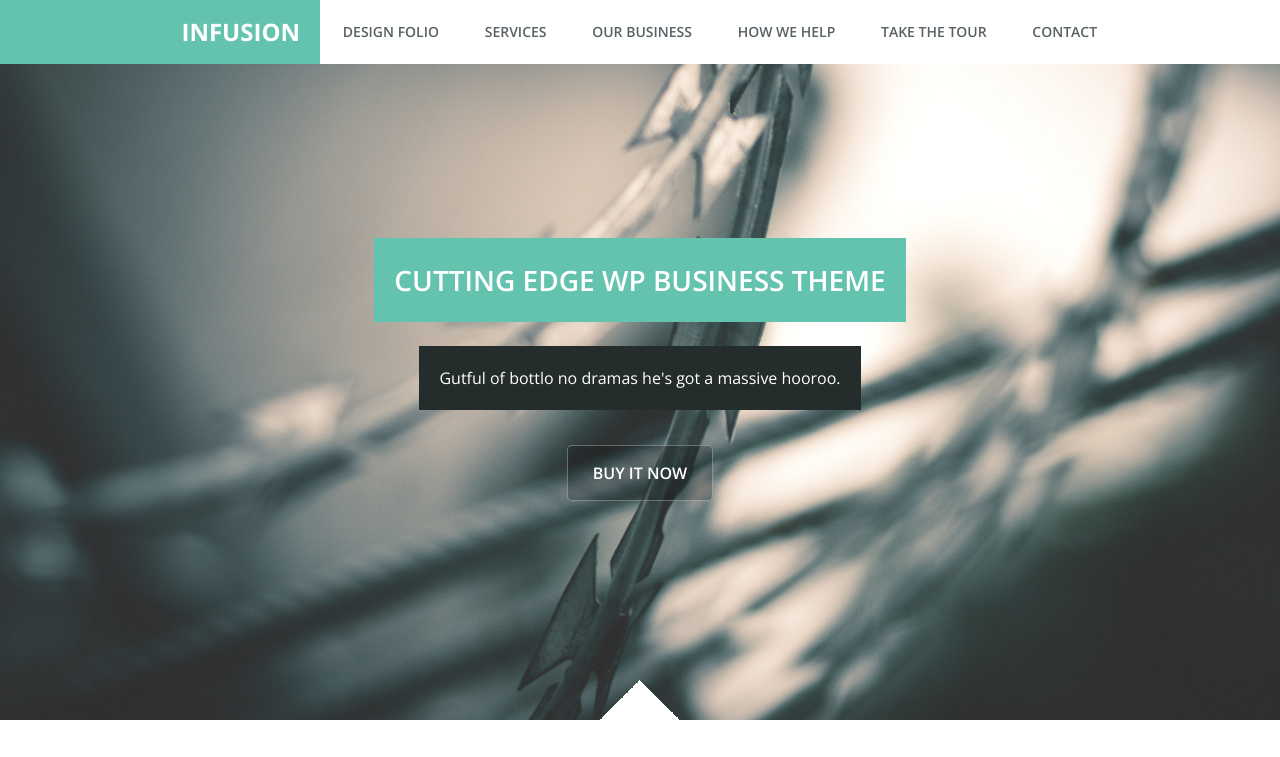
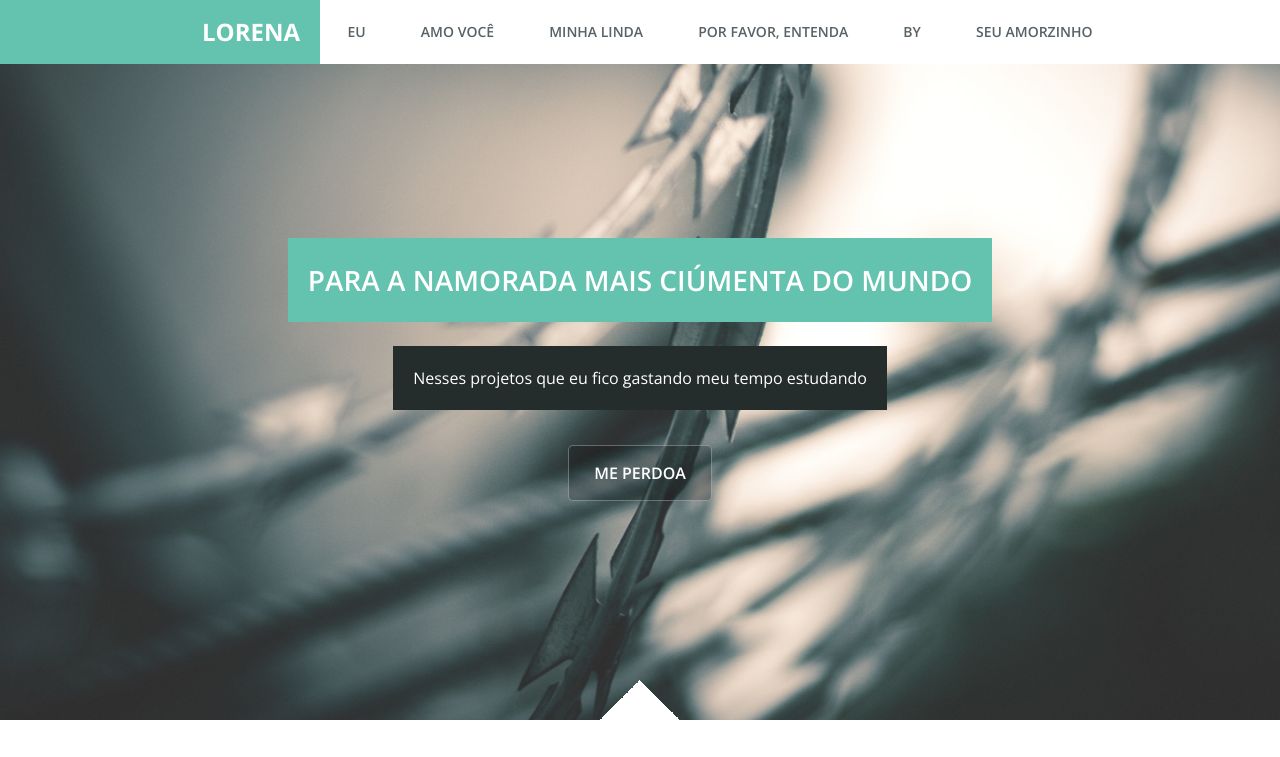
Before and after one commit to bufaonanet/InfusionTempleta, a plain HTML site: page index.html in a window 1280 px wide. Shown: the top 757 px of the page. Drawn offline with nearby package versions, Linux system fonts and the light colour scheme.

Commit message:
alteração pra lorena

```diff
--- a/index.html
+++ b/index.html
@@ -24,7 +24,7 @@
 <body class="no-js">
 
   <header class="header">
-    <a href="index.html" class="logo-text">Infusion</a>
+    <a href="index.html" class="logo-text">Lorena</a>
 
     <button style="display: none;" class="header__btnMenu">
       <i class="fas fa-bars fa-2x"></i><span class="sr-only">Menu</span>
@@ -32,22 +32,22 @@
 
     <nav class="header__nav">
       <ul>
-        <li><a href="#">design folio</a></li>
-        <li><a href="#">services</a></li>
-        <li><a href="#">our business</a></li>
-        <li><a href="#">how we help</a></li>
-        <li><a href="#">take the tour</a></li>
-        <li><a href="#">contact</a></li>
+        <li><a href="#">Eu </a></li>
+        <li><a href="#">Amo você</a></li>
+        <li><a href="#">Minha Linda</a></li>
+        <li><a href="#">Por favor, entenda</a></li>
+        <li><a href="#">By</a></li>
+        <li><a href="#">Seu amorzinho</a></li>
       </ul>
     </nav>
   </header>
 
   <section class="hero">
     <h1 class="hero__title">
-      Cutting Edge WP Business Theme
+      Para a namorada mais ciúmenta do mundo
     </h1>
-    <p class="hero__text">Gutful of bottlo no dramas he's got a massive hooroo.</p>
-    <a href="#" class="hero__btn">BUY IT NOW</a>
+    <p class="hero__text">Nesses projetos que eu fico gastando meu tempo estudando</p>
+    <a href="#" class="hero__btn">Me perdoa</a>
   </section>
 
   <div class="container">
--- a/style/layout/laptop-slider.scss
+++ b/style/layout/laptop-slider.scss
@@ -54,6 +54,7 @@
 
     figure {
         display: inline-block;
+
     }
 
 }
```
